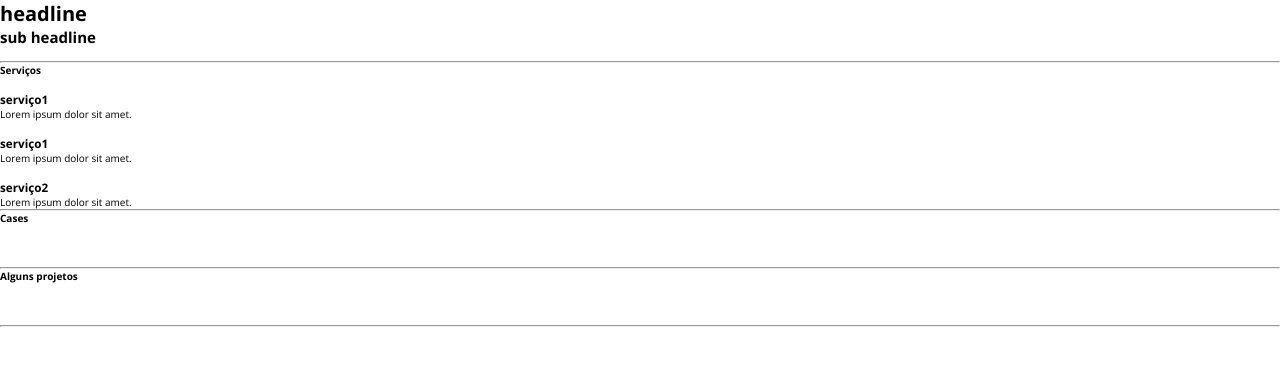
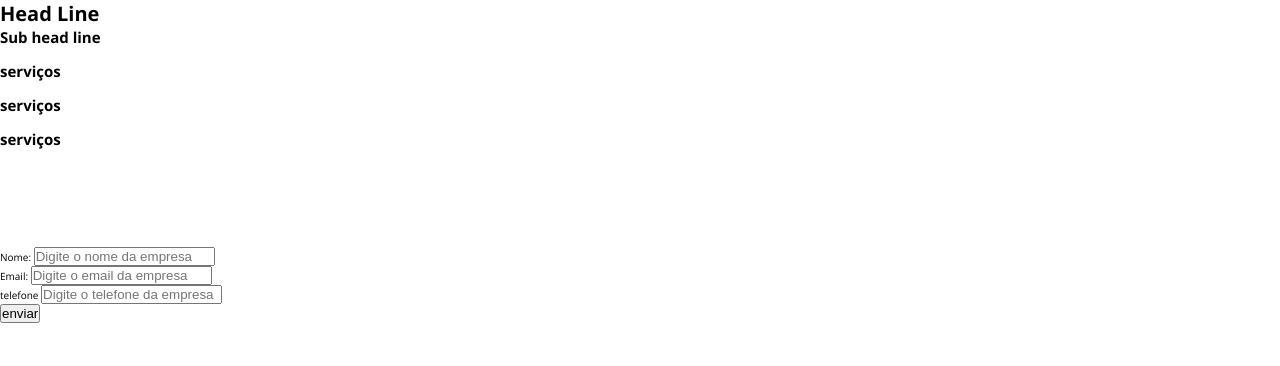
Before and after one commit to Joaogesteira2709/DBF-eventos, a plain HTML site: page index.html in a window 1280 px wide. Drawn offline with nearby package versions, Linux system fonts and the light colour scheme.

Commit message:
correção do projeto HTML

```diff
--- a/index.html
+++ b/index.html
@@ -10,65 +10,63 @@
     <title>Document</title>
 </head>
 <body>
-    <div id="pages">
-        <h1>headline</h1>
-        <h2>sub headline</h2>
+    <header>
+        <h1>Head Line</h1>
+
+        <h2>Sub head line</h2>
+
         <img src="" alt="">
-        <div class="servicos">
-        <hr>
-            <strong>Serviços</strong>
-            <ul>
-                <li>
+    </header>
+
+    <section class="serviços">
+        <h2>serviços</h2>
         <img src="" alt="">
-                    <h3>serviço1</h3>
-                    <p>Lorem ipsum dolor sit amet.</p>
-                </li>
-                <li>
+        <p></p>
+    </section>
+    <section class="serviços">
+        <h2>serviços</h2>
         <img src="" alt="">
-                    <h3>serviço1</h3>
-                    <p>Lorem ipsum dolor sit amet.</p>
-                </li>
-                <li>
+        <p></p>
+    </section>
+    <section class="serviços">
+        <h2>serviços</h2>
         <img src="" alt="">
-                    <h3>serviço2</h3>
-                    <p>Lorem ipsum dolor sit amet.</p>
-                </li>
-            </ul>
-            <hr>
-        </div>
-        <div class="cases">
+        <p></p>
+    </section>
 
-            <strong>Cases</strong>
+    <section class="cases">
+        <img src="" alt="">
+    </section>
+    <section class="cases">
+        <img src="" alt="">
+    </section>
+    <section class="cases">
+        <img src="" alt="">
+    </section>
 
-            <ul>
-                <li>
+    <section class="projetos">
         <img src="" alt="">
-                </li>
-                <li>
+    </section>
+    <section class="projetos">
         <img src="" alt="">
-                </li>
-                <li>
+    </section>
+    <section class="projetos">
         <img src="" alt="">
-                </li>
-            </ul>
-            <hr>
-        </div>
-        <div class="alguns-projetos">
+    </section>
 
-            <strong>Alguns projetos</strong>
-            <ul>
-                <li>
-                    <img src="" alt="">
-                </li>
-                 <li>
-                    <img src="" alt="">
-                </li>
-                 <li>
-                    <img src="" alt="">
-                </li>
-            </ul>
-            <hr>
-        </div>
-    </div>
+    <section class="formularios">
+        <form action="">
+            <label for="Nome da empresa:">Nome:</label>
+            <input type="text" id="Nome" name="Nome" placeholder="Digite o nome da empresa">
+            <br>
+            <label for="email">Email:</label>
+            <input type="email" id="email" name="email" placeholder="Digite o email da empresa">
+            <br>
+            <label for="telefone">telefone</label>
+            <input type="tel" id="telefone" name="telefone" placeholder="Digite o telefone da empresa">
+            <br>
+            <input type="submit" value="enviar">
+        </form>
+    </section>
 </body>
 </html>
```
Lines whose indentation alone changed are shown as unchanged.
